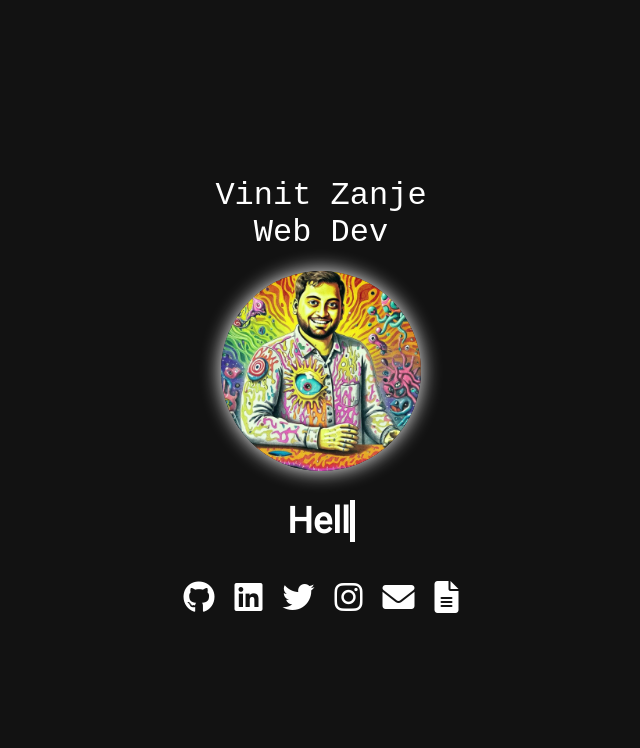
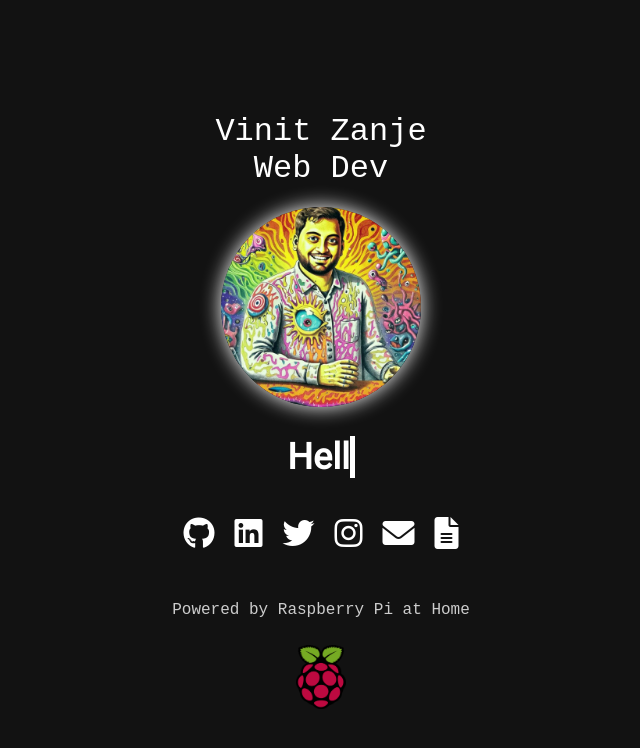
Before and after one commit to Vinitsz/personalsite, a plain HTML site: page index.html in a window 1280 px wide. Shown: the whole page, without its empty margins (319-959 px from the left). Drawn offline with Linux system fonts and the light colour scheme; a web font is replaced by a local one.

Commit message:
added pi info

```diff
--- a/index.html
+++ b/index.html
@@ -5,9 +5,9 @@
     <meta charset="UTF-8">
     <meta name="viewport" content="width=device-width, initial-scale=1.0">
     <meta name="description" content="Welcome to the personal site of Vinit Zanje. Connect with me on GitHub, LinkedIn, Instagram, and Twitter. Access my resume and contact me via email for professional inquiries and networking.">
-    <meta name="keywords" content="Vinit Zanje, portfolio, resume, GitHub, LinkedIn, Instagram, contact, email, web, dev, bhiwandi, thane">
+    <meta name="keywords" content="Vinit Zanje, portfolio, resume, GitHub, LinkedIn, Instagram, contact, email, web, dev, bhiwandi, thane, Raspberry Pi 5, self-hosted, nginx, rasberry pi">
     <meta name="author" content="Vinit Zanje">
-    <title>Vinit Zanje - Portfolio</title>
+    <title>Vinit Zanje - Digital Savant</title>
     <link rel="stylesheet" href="https://cdnjs.cloudflare.com/ajax/libs/font-awesome/6.0.0-beta3/css/all.min.css">
     <link rel="stylesheet" href="styles.css">
     <link rel="icon" href="favicon.ico" type="image/x-icon">
@@ -21,7 +21,7 @@
                 <h1>Vinit Zanje<br>Web Dev</h1>
             </header>
             <div class="image-container">
-                <img src="myimage.jpg" alt="Profile picture of Vinit Zanje" class="profile-image">
+                <img src="myimage.jpg" alt="Psychedelic profile picture of Vinit Zanje" class="profile-image">
             </div>
             <div class="name-container">
                 <h2 id="name"></h2>
@@ -32,10 +32,14 @@
                     <li><a href="https://www.linkedin.com/in/vinit-zanje-2a8b5825/" target="_blank" class="icon" title="LinkedIn Profile"><i class="fab fa-linkedin"></i></a></li>
                     <li><a href="https://x.com/Vinitsz" target="_blank" class="icon" title="Twitter Profile"><i class="fab fa-twitter"></i></a></li>
                     <li><a href="https://www.instagram.com/vinitsz/" target="_blank" class="icon" title="Instagram Profile"><i class="fab fa-instagram"></i></a></li>
-                    <li><a href="mailto:vinitzanje@gmail.com" target="_blank" class="icon" title="Send Email"><i class="fas fa-envelope"></i></a></li>
+                    <li><a href="mailto:hello@vinitzanje.in"  class="icon" title="Send Email"><i class="fas fa-envelope"></i></a></li>
                     <li><a href="https://resume.vinitzanje.in" target="_blank" class="icon" title="View Resume"><i class="fas fa-file-alt"></i></a></li>
                 </ul>
             </nav>
+            <footer>
+                <p>Powered by Raspberry Pi at Home</p>
+                <img src="/r_pi_logo.png" alt="Raspberry Pi Logo" class="raspberry-pi-logo">
+            </footer>
         </div>
     </div>
     <script src="script.js"></script>
--- a/styles.css
+++ b/styles.css
@@ -115,6 +115,24 @@ nav.social-icons li {
     color: #ff69b4; /* Change color on hover */
 }
 
+/* Add this at the end of your styles.css file */
+
+footer {
+    margin-top: 20px;
+    font-size: 1em;
+    color: #ccc;
+    display: flex;
+    flex-direction: column;
+    align-items: center;
+}
+
+.raspberry-pi-logo {
+    width: 50px;
+    height: auto;
+    margin-top: 10px;
+}
+
+
 /* Media Queries for Responsive Design */
 @media (max-width: 768px) {
     header h1 {
```
Also changed, not shown: r_pi_logo.png (added).
